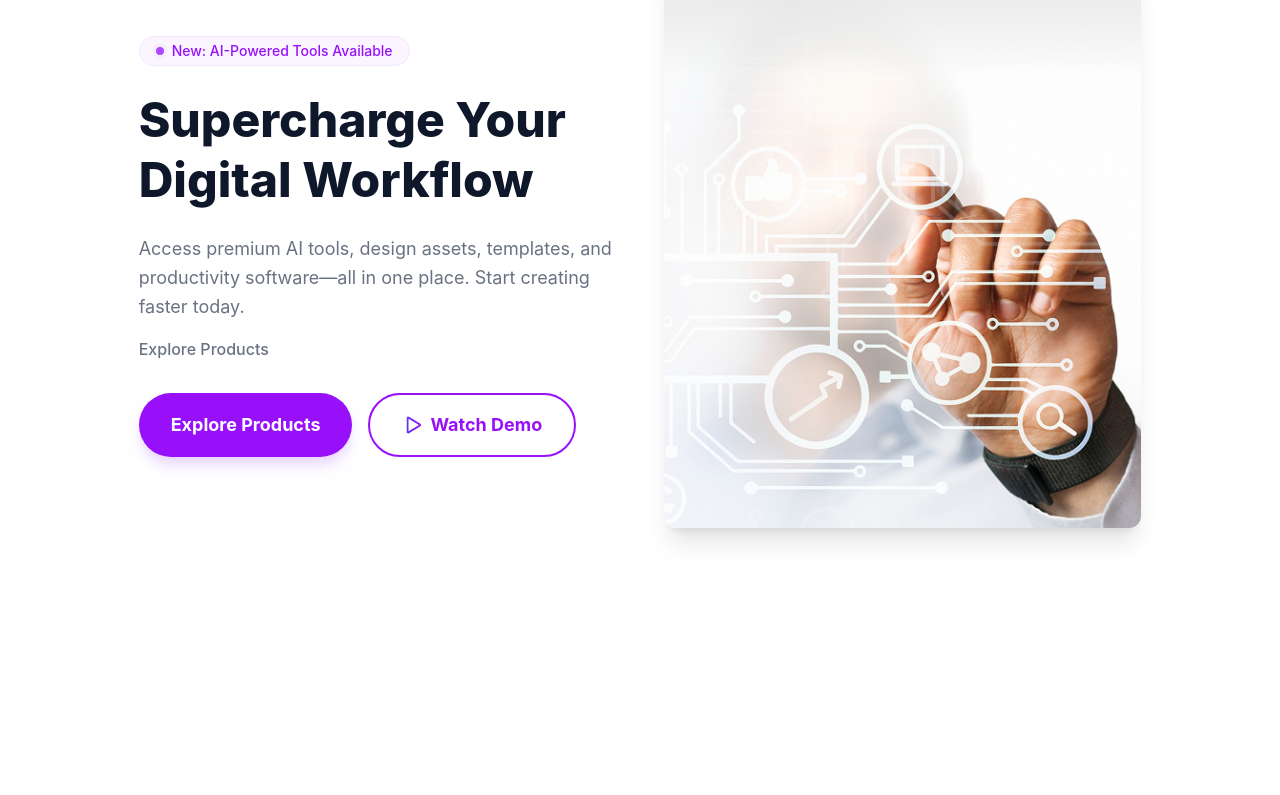
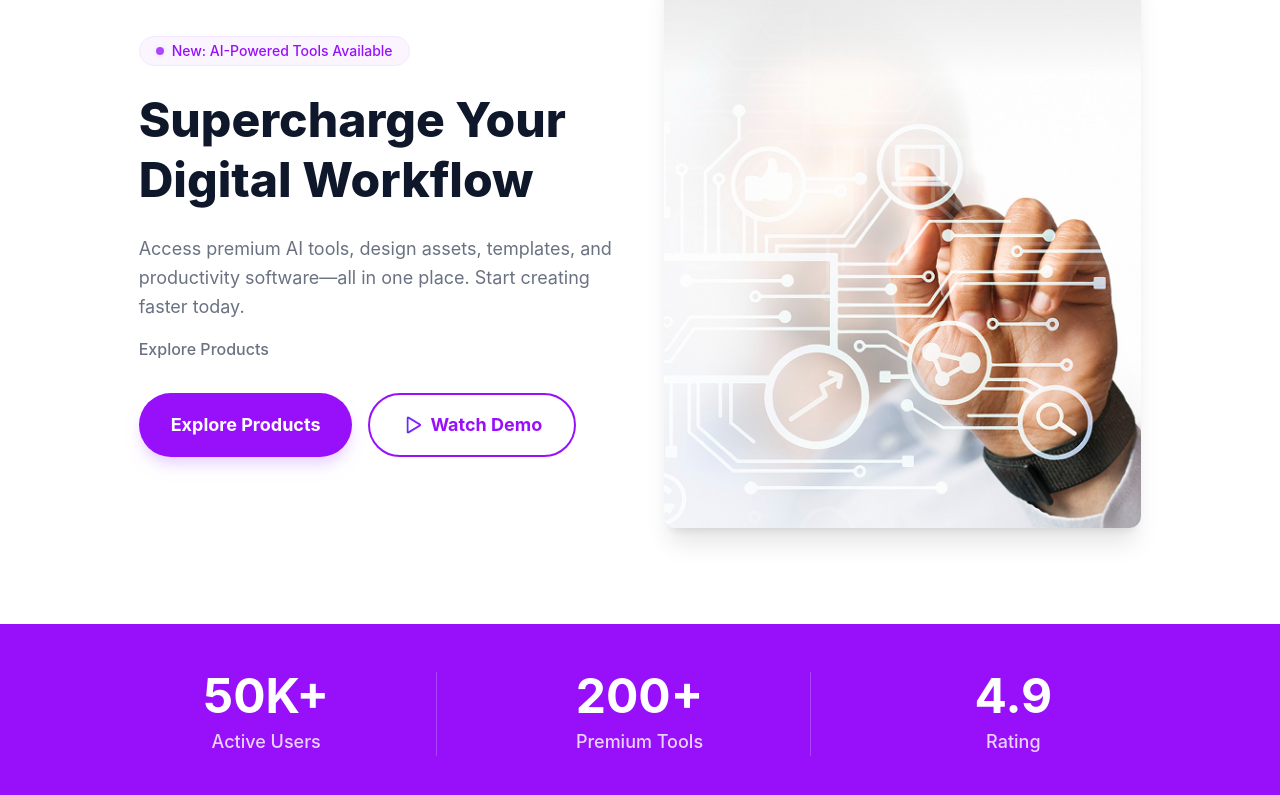
Before and after one commit to kawsarNK/Assignment6DigiToolsPlatform, a React (Vite) app: page / in a window 1280 px wide. Shown: the part 223-1018 px from the top of the page. Before the commit the page ends 847 px from the top, so only its background shows below. Built offline with nearby package versions, Linux system fonts and the light colour scheme.

Commit message:
complete banner Stats portion

```diff
--- a/src/App.jsx
+++ b/src/App.jsx
@@ -1,6 +1,7 @@
 import './App.css'
 import Navbar from './component/Navbar/Navbar'
 import Banner from './component/Banner/Banner'
+import Stats from './component/Stats/Stats'
 
 function App() {
 
@@ -8,6 +9,7 @@ function App() {
     <>
       <Navbar></Navbar>
       <Banner></Banner>
+      <Stats></Stats>
     </>
   )
 }
--- /dev/null
+++ b/src/component/Stats/Stats.jsx
@@ -0,0 +1,28 @@
+import React from 'react';
+
+const Stats = () => {
+    return (
+        <section className="bg-purple-600 py-12">
+            <div className="max-w-6xl mx-auto px-8 grid grid-cols-1 md:grid-cols-3 gap-8">
+
+                <div className="text-center md:border-r border-purple-400/50 last:border-0">
+                    <h2 className="text-white text-5xl font-bold mb-2">50K+</h2>
+                    <p className="text-purple-100 text-lg font-medium opacity-90">Active Users</p>
+                </div>
+
+                <div className="text-center md:border-r border-purple-400/50 last:border-0">
+                    <h2 className="text-white text-5xl font-bold mb-2">200+</h2>
+                    <p className="text-purple-100 text-lg font-medium opacity-90">Premium Tools</p>
+                </div>
+
+                <div className="text-center">
+                    <h2 className="text-white text-5xl font-bold mb-2">4.9</h2>
+                    <p className="text-purple-100 text-lg font-medium opacity-90">Rating</p>
+                </div>
+
+            </div>
+        </section>
+    );
+};
+
+export default Stats;
```
